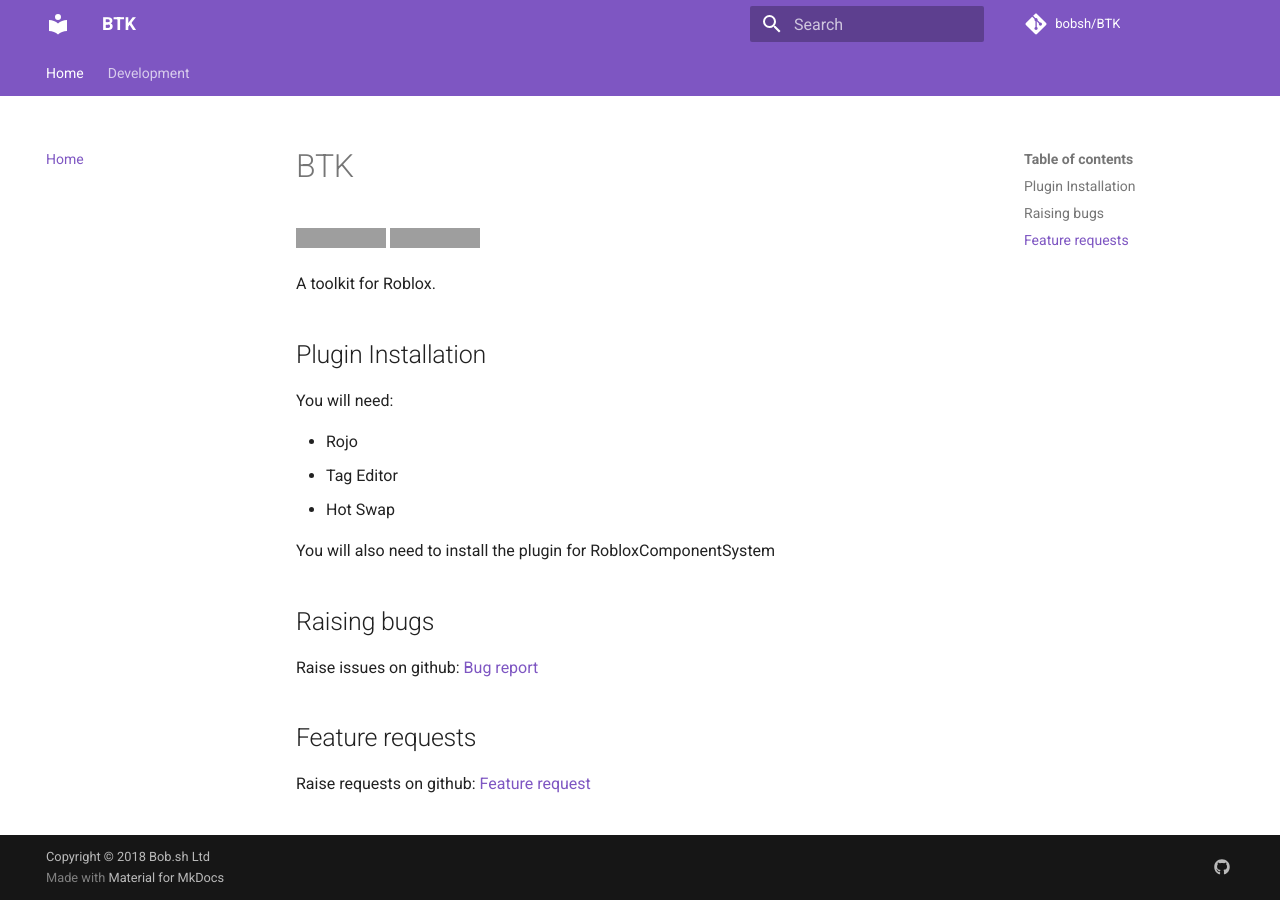
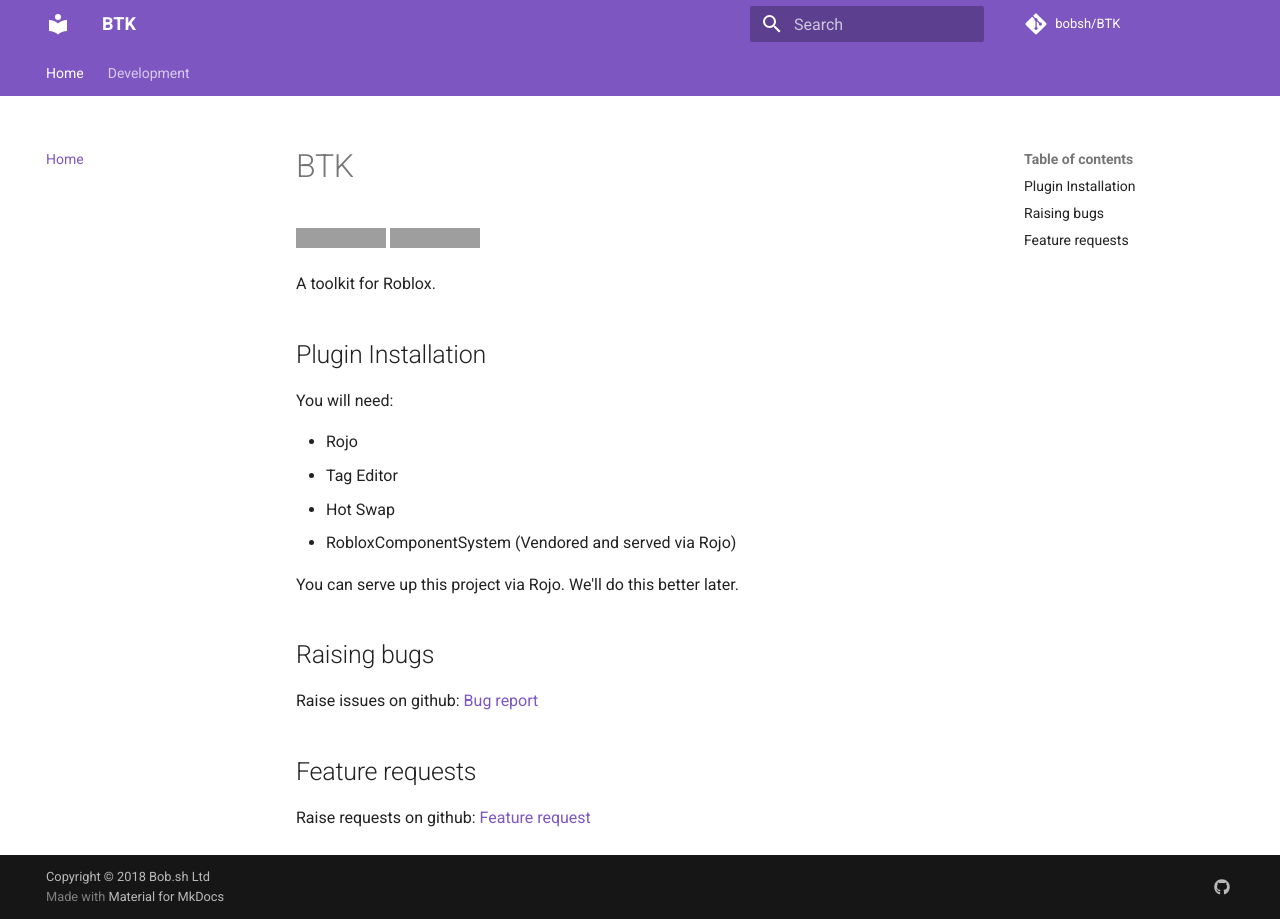
Before and after one commit to bobsh/BTK, an MkDocs documentation site: the page built from docs/index.md, in a window 1280 px wide. Built offline with MkDocs 1.6.1 and Material for MkDocs 9.7.7, drawn with Linux system fonts in a browser that asks for light colours; comment, search, counter and statistics services are not loaded; old or Windows-style settings are respelled for this version of MkDocs; grey boxes are pictures that could not be loaded.

Commit message:
A couple more cleanups

```diff
--- a/docs/index.md
+++ b/docs/index.md
@@ -11,8 +11,9 @@
 * Rojo
 * Tag Editor
 * Hot Swap
+* RobloxComponentSystem (Vendored and served via Rojo)
 
-You will also need to install the plugin for RobloxComponentSystem
+You can serve up this project via Rojo. We'll do this better later.
 
 ## Raising bugs
 
```
Also changed, not shown: 1 other file.
